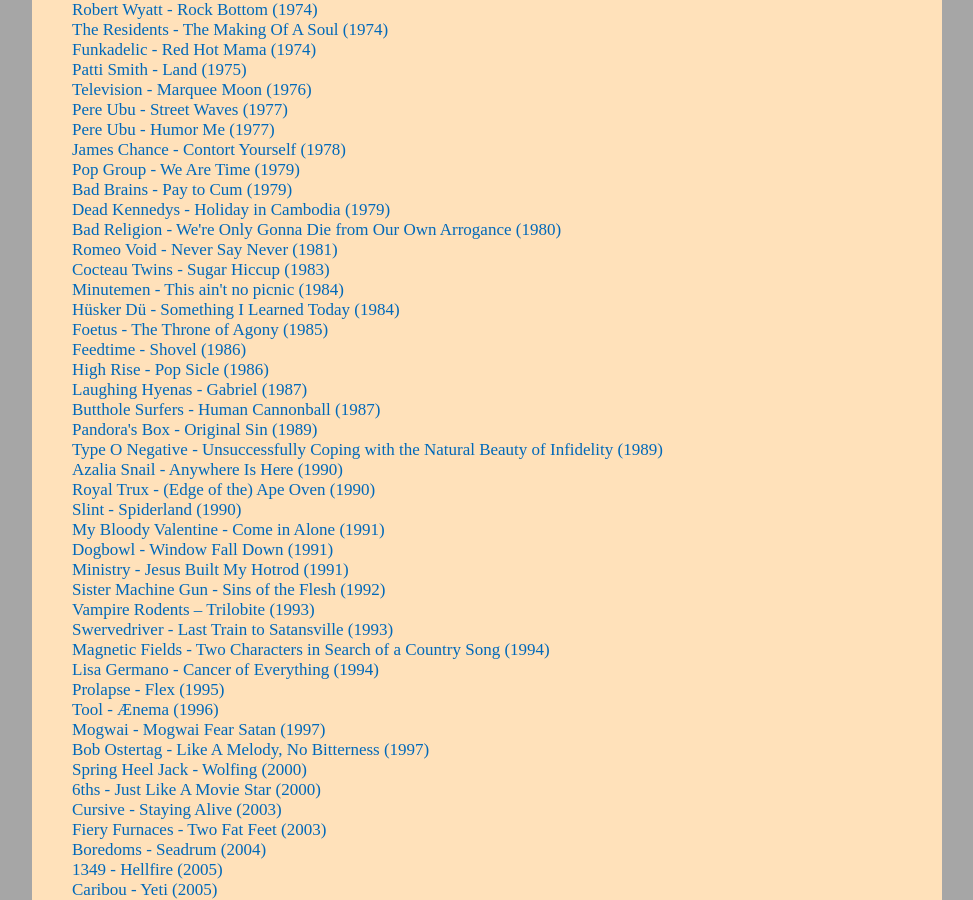
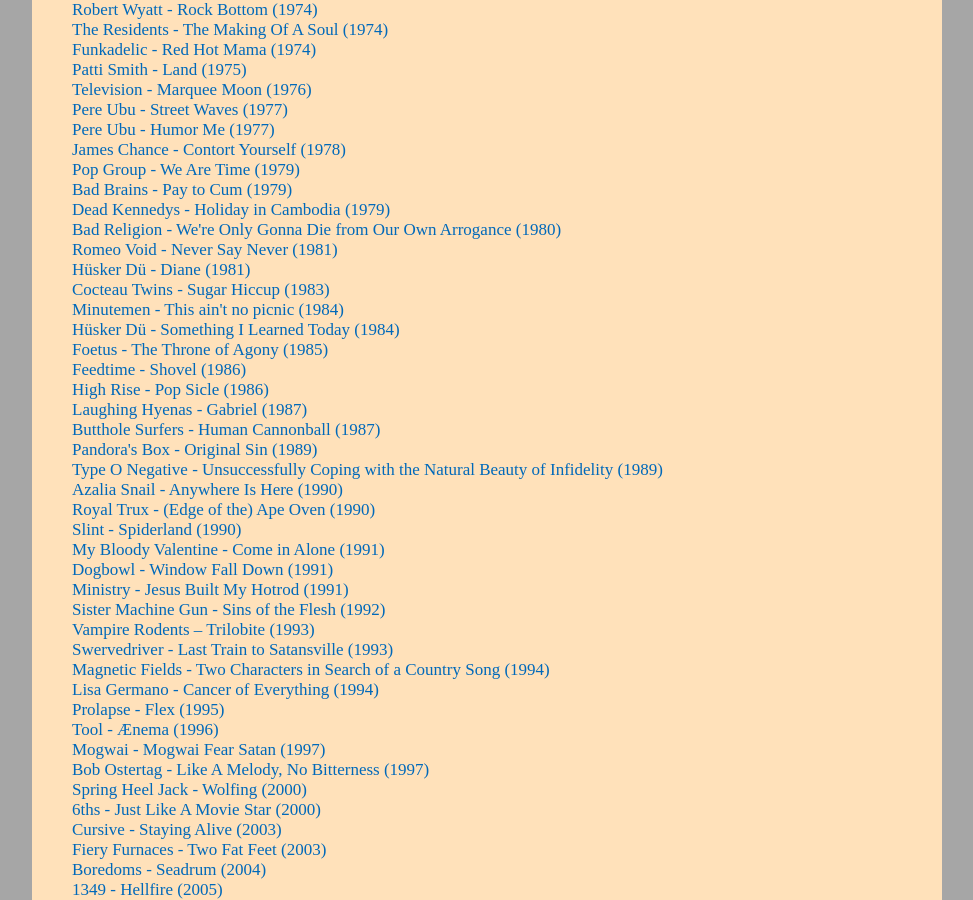
Before and after one commit to witbag/witbag.github.io, a Jekyll site: the page built from inspiration/index.html, in a window 1280 px wide and 900 px high, scrolled down 1144 px. Shown: the whole window, without its empty margins (153-1126 px from the left). Built offline with Jekyll 4.4.1, drawn with Linux system fonts in a browser that asks for light colours.

Commit message:
Update index.html

```diff
--- a/inspiration/index.html
+++ b/inspiration/index.html
@@ -70,6 +70,7 @@
 <a href="https://www.youtube.com/watch?v=-KTsXHXMkJA" target=_blank>Dead Kennedys - Holiday in Cambodia (1979)</a><br>
 <a href="https://www.youtube.com/watch?v=g5fbTZqy44E" target=_blank>Bad Religion - We're Only Gonna Die from Our Own Arrogance (1980)</a><br>
 <a href="https://www.youtube.com/watch?v=ZqlvSDEhxoA" target=_blank>Romeo Void - Never Say Never (1981)</a><br>
+<a href="https://www.youtube.com/watch?v=wqnvmlGeCKk" target=_blank>Hüsker Dü - Diane (1981)</a><br>
 <a href="https://www.youtube.com/watch?v=U4GQOmwcaJ0" target=_blank>Cocteau Twins - Sugar Hiccup (1983)</a><br>
 <a href="https://www.youtube.com/watch?v=YGCTZQV-6nQ" target=_blank>Minutemen - This ain't no picnic (1984)</a><br>
 <a href="https://www.youtube.com/watch?v=EQfrHkjvx6g" target=_blank>Hüsker Dü - Something I Learned Today (1984)</a><br>
```
